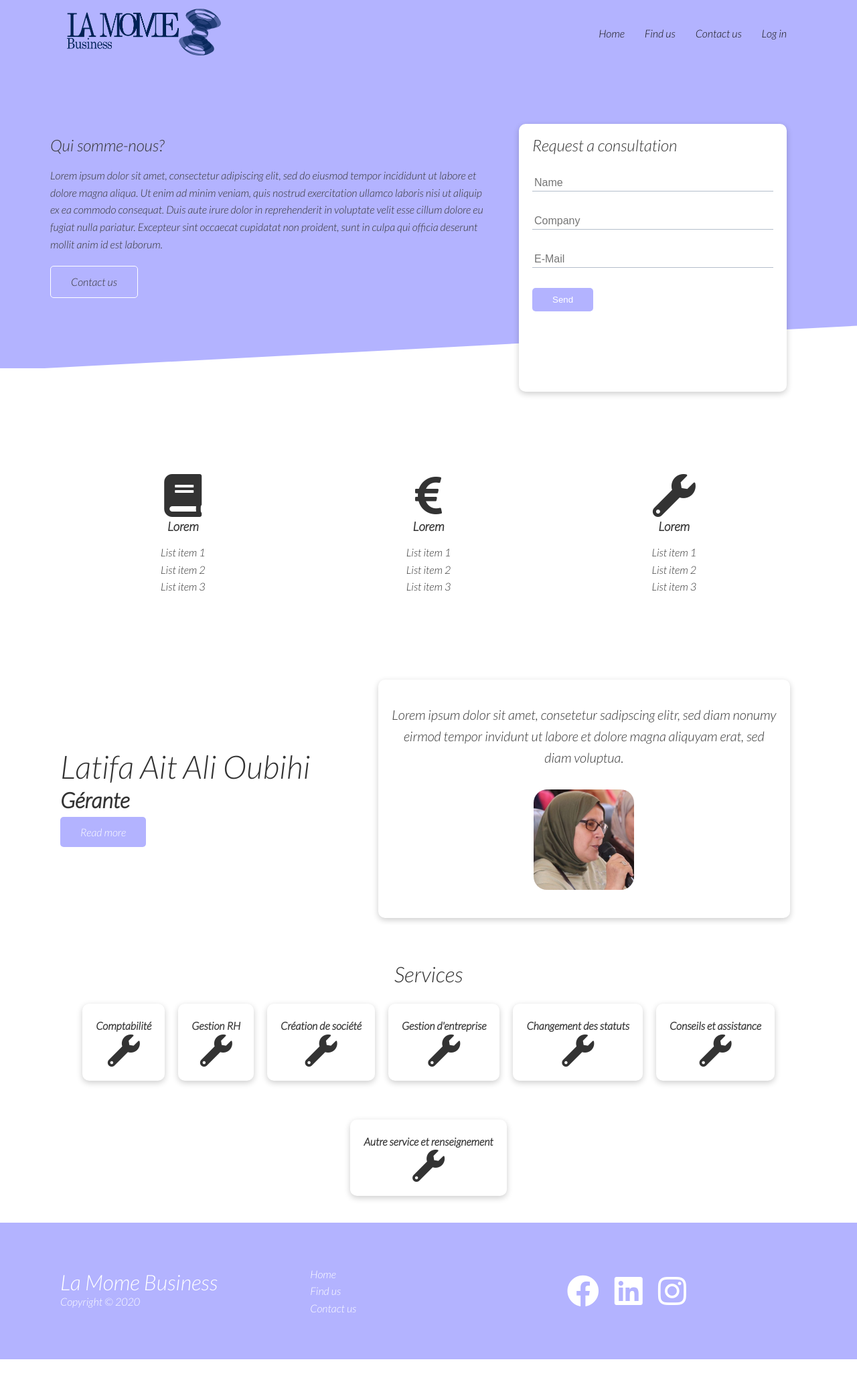
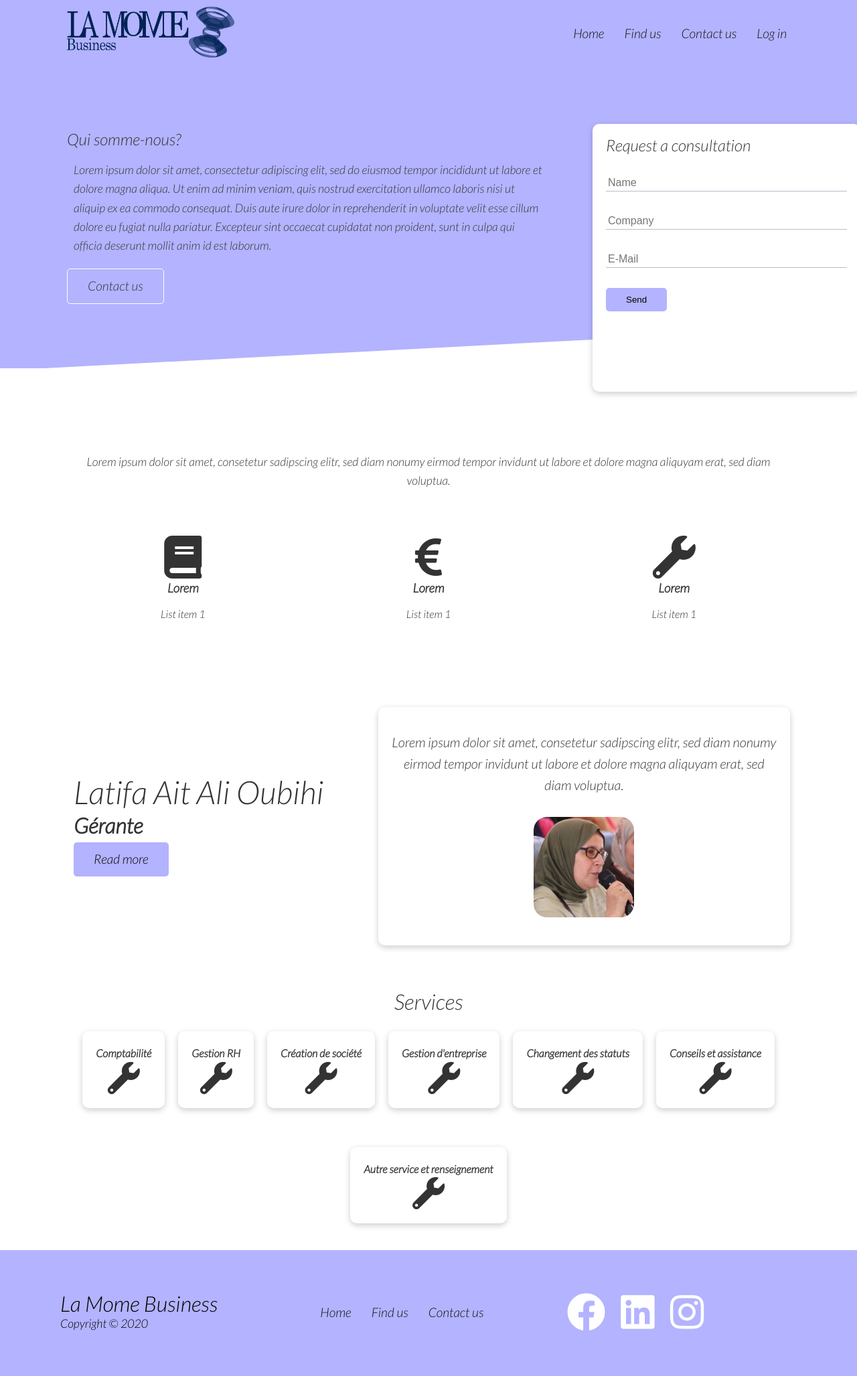
Before and after one commit to MedGhazal/LaMome-Business-Website, a PHP site: page / in a window 1280 px wide. Shown: the whole page at 67% size. Before the commit the page ends 2030 px from the top, so only its background shows below. Run offline with PHP 8.4, Linux system fonts and the light colour scheme.

Commit message:
Styling done waitung approval

```diff
--- a/index.html
+++ b/index.html
@@ -63,7 +63,7 @@
 	<!-- Stats -->
 	<section class="stats">
 		<div class="container">
-		  <!--<h3 class="stats-heading text-center my-1">Lorem ipsum dolor sit amet, consetetur sadipscing elitr, sed diam nonumy eirmod tempor invidunt ut labore et dolore magna aliquyam erat, sed diam voluptua. At vero eos et accusam et justo duo dolores et ea rebum. Stet clita kasd gubergren, no sea takimata sanctus est Lorem ipsum dolor sit amet. Lorem ipsum dolor sit amet, consetetur sadipscing elitr, sed diam nonumy eirmod tempor invidunt ut labore et dolore magna aliquyam erat, sed diam voluptua. At vero eos et accusam et justo duo dolores et ea rebum. Stet clita kasd gubergren, no sea takimata sanctus est Lorem ipsum dolor sit amet.</h3>-->
+		  	<div class="stats-heading text-center m-1"><p>Lorem ipsum dolor sit amet, consetetur sadipscing elitr, sed diam nonumy eirmod tempor invidunt ut labore et dolore magna aliquyam erat, sed diam voluptua.</p></div>
 			<div class="grid grid-3 text-center my-4">
 				<div>
 					<i class="fas fa-book fa-4x"></i>
@@ -71,8 +71,6 @@
 					<div class="text-center">
 					<ul>
 					  <li>List item 1</li>
-					  <li>List item 2</li>
-					  <li>List item 3</li>
 					</ul>
 					</div>
 				</div>
@@ -82,8 +80,6 @@
 					<div class="text-center">
 					<ul>
 					  <li>List item 1</li>
-					  <li>List item 2</li>
-					  <li>List item 3</li>
 					</ul>
 					</div>
 
@@ -94,8 +90,6 @@
 					<div class="text-center">
 					<ul>
 					  <li>List item 1</li>
-					  <li>List item 2</li>
-					  <li>List item 3</li>
 					</ul>
 					</div>
 				</div>
@@ -105,7 +99,7 @@
 	<!-- Persons -->
 	<section class="cloud pg-primary my-2 py-2">
 		<div class="container grid">
-			<div>
+			<div class="owner">
 			<h2 class="lg">Latifa Ait Ali Oubihi</h2>
 			<h3 class="md">Gérante</h3>
 			<a class="btn btn-dark" href=" ">Read more</a>
--- a/styles/stylesheet.css
+++ b/styles/stylesheet.css
@@ -19,20 +19,21 @@
 a {
 	text-decoration: none;
 	color: #333;
+	font-size: 1.2rem;
 }
 h1, h2 {
 	font-weight: 300;
 	line-height: 1;
 	margin: 10px, 0px;
 }
-p { margin: 10px, 0px; }
+p { margin: 10px, 0px; font-size: 1.1rem;}
 img { width: 100%; }
 .navbar {
 	background-color: var(--primary-color);
 	height: 100px;
 }
 .navbar .logo {
-	width: 250px;
+	width: 270px;
 	padding: 10px;
 }
 .navbar .flex { justify-content: space-between; }
@@ -48,10 +49,11 @@
 	background-color: var(--primary-color);
 	position: relative;
 }
-.showcase h1 { font-size: 40px; }
-.showcase p { margin: 20px 0; }
+.showcase-text { padding: 15px; margin: 10px; }
+.showcase h1 { font-size: 40px; padding: 10px; }
+.showcase p { margin: 20px 10px; }
 .showcase .grid {
-	grid-template-columns: 60% 40%;
+	grid-template-columns: 70% 30%;
 	gap: 30px;
 	overflow: visible;
 }
@@ -84,8 +86,10 @@
 }
 .stats { padding-top: 100px; }
 .stats-heading {
-	max-width: 500px;
+	display: grid;
+	max-width: 100%;
 	margin: auto;
+	text-align: center;
 }
 .stats .grid-3 h3 { font-size: 55px; }
 .stats .grid-3 p {
@@ -95,6 +99,7 @@
 .cloud .grid { grid-template-columns: 7fr 10fr; }
 .cloud .card { text-align: center;}
 .cloud .card img { width: 200px; border-radius: 20px;}
+.cloud .owner { margin: 20px; }
 .stats .card { align-items: center; }
 .services .flex {
 	flex-wrap: wrap;
@@ -111,18 +116,34 @@
 .services .card:hover {
 	transform: translateY(-15px);
 }
+.footer nav ul { display: flex; }
+.footer nav a {
+	color: #111;
+	padding: 10px;
+  	margin: 0 5px;
+}
+.footer nav a:hover { border-bottom: 2px #111 solid; }
 .footer .social a {
 	margin: 0px 10px;
 }
+@media(max-width: 1200px) {
+	.showcase .grid { grid-template-columns: 1fr;}
+	.showcase { height: auto }
+	.showcase-text { text-align: center; margin-top: 40px; }
+	.showcase-form { justify-self: center; margin: auto; }
+	.cloud .owner { margin: 20px; }
+}
 @media(max-width: 800px) {
+	.navbar { height: 150px; }
+	.navbar .flex { flex-direction: column; }
+	.navbar ul { padding: 10px; background-color: rgba(0, 0, 0, 0.1); border-radius: 10px;}
 	.grid, .showcase .grid { grid-template-columns: 1fr;}
 	.showcase { height: auto }
 	.showcase-text { text-align: center; margin-top: 40px; }
 	.showcase-form { justify-self: center; margin: auto; }
+	.cloud .owner { margin: 20px; }
 }
 @media(max-width: 600px) {
-	.navbar { height: 110px; }
-	.navbar .flex { flex-direction: column; }
-	.navbar ul { padding: 10px; background-color: rgba(0, 0, 0, 0.1); border-radius: 10px;}
+	.cloud .grid { grid-template-columns: 1fr; }
 	.footer .grid-3 { grid-template-columns: 2fr 1fr; }
 }
--- a/styles/utilities.css
+++ b/styles/utilities.css
@@ -20,21 +20,21 @@
 }
 .bg-primary, .btn-primary {
 	background-color: var(--primary-color);
-	color: #fff;
+	color: #000;
 }
 .bg-secondary, .btn-secondary {
 	background-color: var(--primary-color);
-	color: #fff;
+	color: #000;
 }
 .bg-dark, .btn-dark {
 	background-color: var(--primary-color);
-	color: #fff;
+	color: #000;
 }
 .bg-light, .btn-light {
 	background-color: var(--primary-color);
-	color: #fff;
+	color: #000;
 }
-.bg-primary a, .bg-secondary a, .bg-dark a, .bg-light a {
+.bg-primary i, .bg-secondary i, .bg-dark i, .bg-light i {
   color: #fff;
 }
 .grid {
```
Also changed, not shown: 3 other files.
